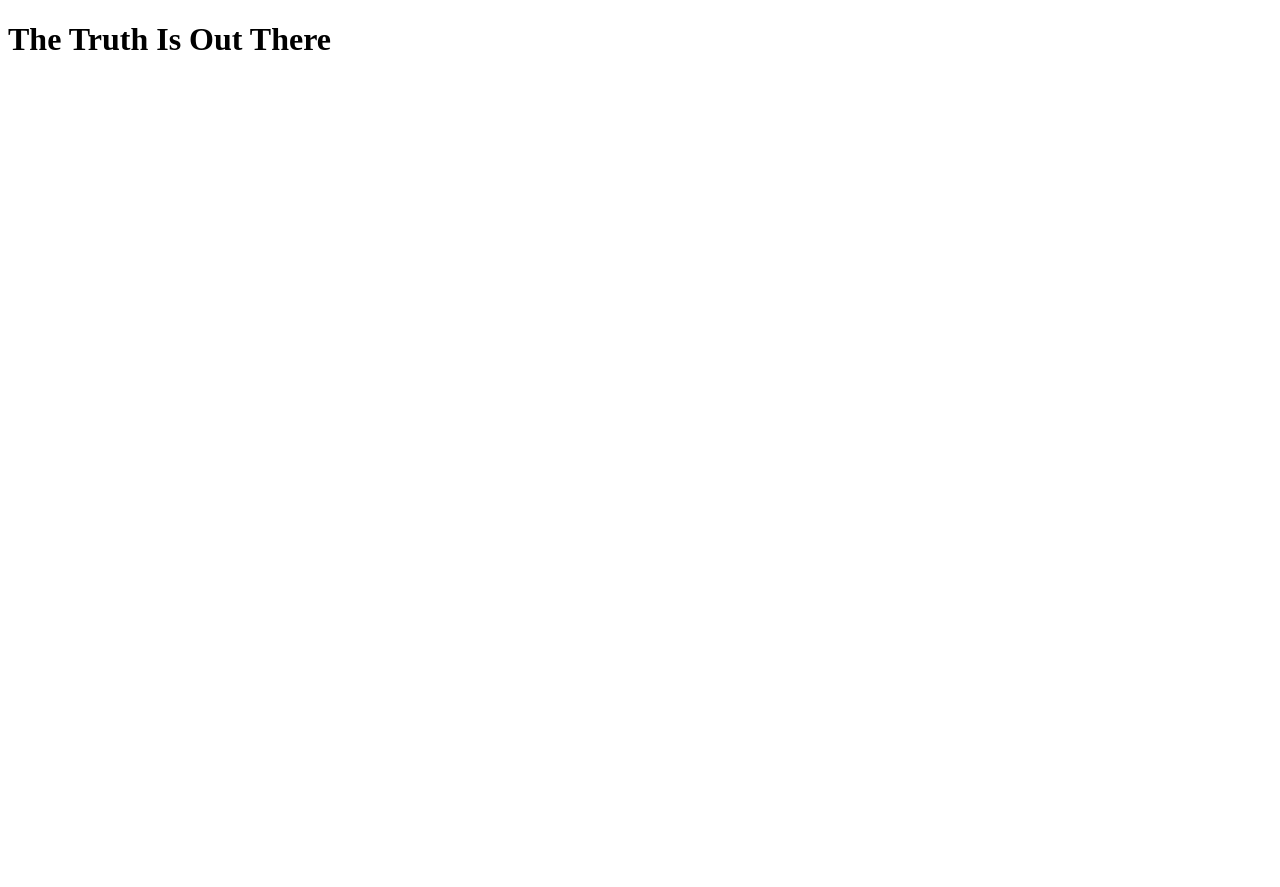
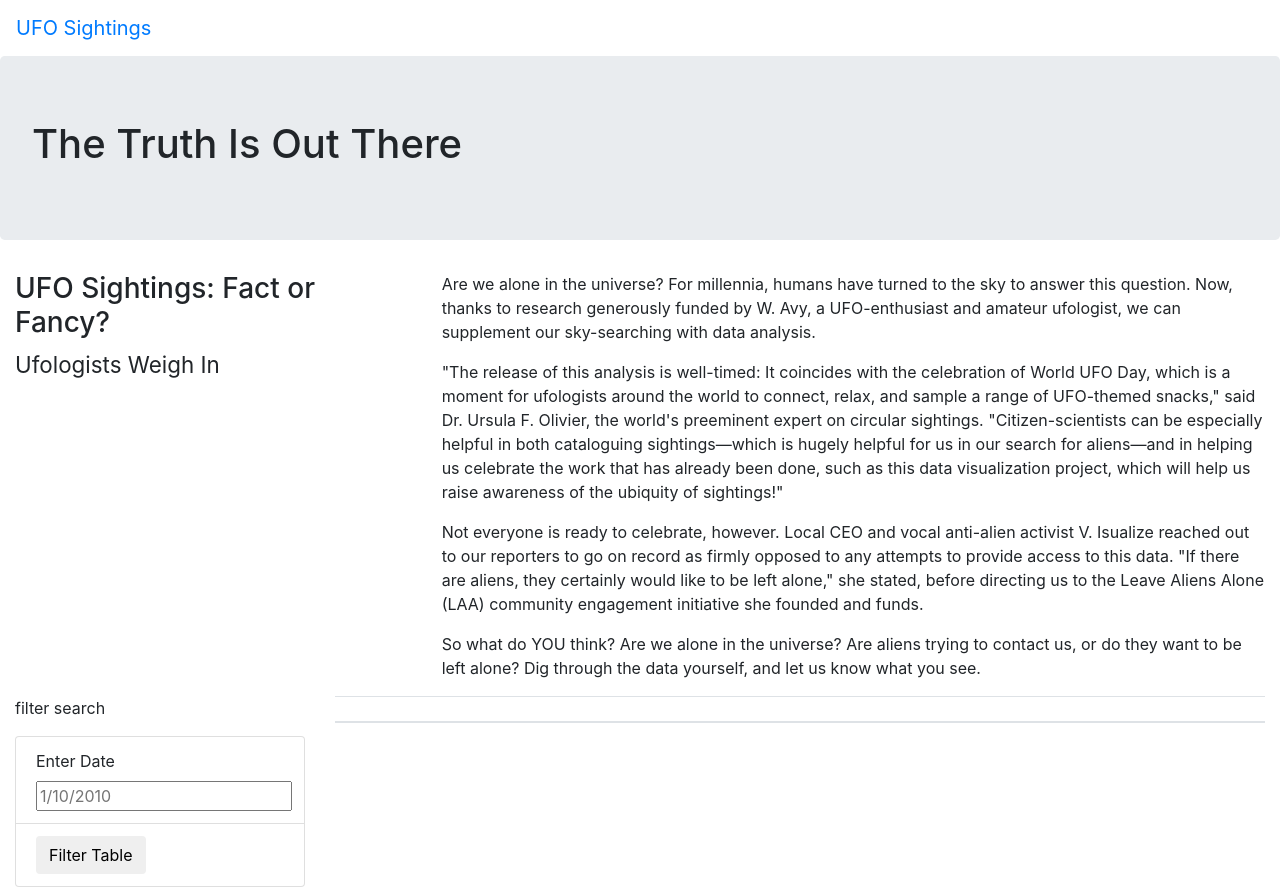
Before and after one commit to chrisagarcia/UFOs, a plain HTML site: page index.html in a window 1280 px wide. Before the commit the page ends 800 px from the top, so only its background shows below. Drawn offline with nearby package versions, Linux system fonts and the light colour scheme.

Commit message:
halfway done with the html

```diff
--- a/index.html
+++ b/index.html
@@ -4,11 +4,65 @@
     <meta charset="UTF-8">
     <meta http-equiv="X-UA-Compatible" content="IE=edge">
     <meta name="viewport" content="width=device-width, initial-scale=1.0">
-    <title>Document</title>
+    <title>UFO Finder</title>
+    <link
+      rel="stylesheet"
+      href="https://maxcdn.bootstrapcdn.com/bootstrap/4.0.0/css/bootstrap.min.css"
+      integrity="sha384-Gn5384xqQ1aoWXA+058RXPxPg6fy4IWvTNh0E263XmFcJlSAwiGgFAW/dAiS6JXm"
+      crossorigin="anonymous"
+    />
+    <link rel="stylesheet" href="static/css/style.css">
 </head>
 <body>
-    <div class="jumbotron">
-        <h1>The Truth Is Out There</h1>
+    <div class="wrapper">
+        <nav class="navbar navbar-expand-lg">
+            <a class="navbar-brand" href="index.html">UFO Sightings</a>
+        </nav>
+        <div class="jumbotron">
+            <h1>The Truth Is Out There</h1>
+        </div>
+        <div class="container-fluid">
+            <div class="row">
+                <div class="col-md-4">
+                    <h3>UFO Sightings: Fact or Fancy?</h3>
+                    <h3><small>Ufologists Weigh In</small></h3>
+                </div>
+                <div class="col-md-8">
+                    <p>Are we alone in the universe? For millennia, humans have turned to the sky to answer this question. Now, thanks to research generously funded by W. Avy, a UFO-enthusiast and amateur ufologist, we can supplement our sky-searching with data analysis.</p>
+                    <p>"The release of this analysis is well-timed: It coincides with the celebration of World UFO Day, which is a moment for ufologists around the world to connect, relax, and sample a range of UFO-themed snacks," said Dr. Ursula F. Olivier, the world's preeminent expert on circular sightings. "Citizen-scientists can be especially helpful in both cataloguing sightings—which is hugely helpful for us in our search for aliens—and in helping us celebrate the work that has already been done, such as this data visualization project, which will help us raise awareness of the ubiquity of sightings!"</p>
+                    <p>Not everyone is ready to celebrate, however. Local CEO and vocal anti-alien activist V. Isualize reached out to our reporters to go on record as firmly opposed to any attempts to provide access to this data. "If there are aliens, they certainly would like to be left alone," she stated, before directing us to the Leave Aliens Alone (LAA) community engagement initiative she founded and funds.</p>
+                    <p>So what do YOU think? Are we alone in the universe? Are aliens trying to contact us, or do they want to be left alone? Dig through the data yourself, and let us know what you see.</p>
+                </div>
+            </div>
+        </div>
+        <div class="container-fluid">
+            <div class="row">
+                <div class="col-md-3">
+                    <form>
+                        <p>filter search</p>
+                    </form>
+                    <ul class="list-group">
+                        <li class="list-group-item">
+                            <label for="date">Enter Date</label>
+                            <input type="text" placeholder="1/10/2010" id="datetime" />
+                        </li>
+                        <li class="list-group-item">
+                            <button id="filter-btn" type="button" class="btn btn-default">Filter Table</button>
+                        </li>
+                    </ul>
+                </div>
+                <div class="col-md-9">
+                    <table class="table table-striped">
+                        <thead>
+                            <tr>
+                                <th></th>
+                            </tr>
+                        </thead>
+                        <tbody></tbody>
+                    </table>
+                </div>
+            </div>
+        </div>
     </div>
 </body>
 </html>
```
